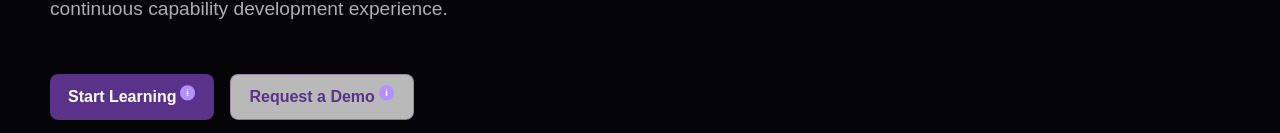
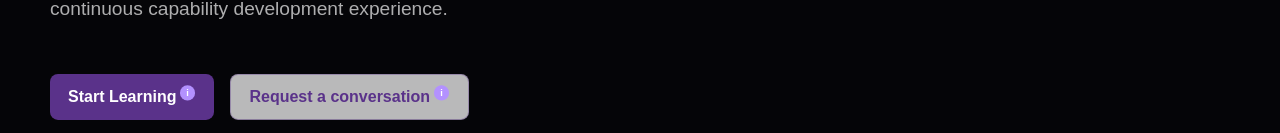
Before and after one commit to Puarg42/Branding-Page-aiio, a Next.js app: page /academy in a window 1280 px wide. Shown: the part 819-952 px from the top of the page. Built offline with nearby package versions, Linux system fonts and the light colour scheme; no server answers.

Commit message:
copy(site): rename demo ctas to conversation

```diff
--- a/app/academy/page.tsx
+++ b/app/academy/page.tsx
@@ -126,7 +126,7 @@ export default function AcademyPage() {
                 Start Learning <EditorialJumpArrow />
               </Link>
               <Link className="button secondary" href="/live-demo/kontakt">
-                Request a Demo <EditorialJumpArrow />
+                Request a conversation <EditorialJumpArrow />
               </Link>
             </EditorialCTAGroup>
           </div>
@@ -217,7 +217,7 @@ export default function AcademyPage() {
       <ExecutiveCTA
         copy="Every organization develops capability differently. The capability system they build is always the same: Organizational Intelligence."
         headline="Start developing Organizational Intelligence capabilities."
-        primary={{ href: "/live-demo/kontakt", label: "Request a Demo" }}
+        primary={{ href: "/live-demo/kontakt", label: "Request a conversation" }}
         secondary={{ href: "/platform", label: "Explore the Platform" }}
       />
 
--- a/app/blog/[slug]/page.tsx
+++ b/app/blog/[slug]/page.tsx
@@ -175,7 +175,7 @@ export default async function BlogArticlePage({ params }: BlogArticlePageProps)
             Explore the Platform
           </Link>
           <Link className="button secondary" href="/live-demo/kontakt">
-            Request a Demo
+            Request a conversation
           </Link>
         </div>
       </EditorialSection>
--- a/app/blog/page.tsx
+++ b/app/blog/page.tsx
@@ -192,7 +192,7 @@ export default async function BlogPage({ searchParams }: BlogPageProps) {
         />
         <div className="editorial-cta-group">
           <Link className="button" href="/live-demo/kontakt">
-            Request a Demo
+            Request a conversation
           </Link>
           <Link className="button secondary" href="/contact">
             Contact aiio
--- a/app/company/page.tsx
+++ b/app/company/page.tsx
@@ -346,7 +346,7 @@ export default function CompanyPage() {
           <h2>Help shape the future of Organizational Intelligence.</h2>
           <EditorialCTAGroup className="company-journey-actions" ariaLabel="Company actions">
             <Link className="button hero-button" href="/live-demo/kontakt">
-              Request a Demo <EditorialJumpArrow />
+              Request a conversation <EditorialJumpArrow />
             </Link>
             <Link className="button hero-button secondary" href="/partners">
               Become a Partner <EditorialJumpArrow />
--- a/app/contact/page.tsx
+++ b/app/contact/page.tsx
@@ -26,7 +26,7 @@ export default function ContactPage() {
           <div className="website-contact-panel">
             <p>Tell us what you want to understand, build or evaluate.</p>
             <Link className="website-final-button" href="/live-demo/kontakt">
-              Request Demo
+              Request a conversation
             </Link>
           </div>
         </div>
--- a/app/live-demo/kontakt/page.tsx
+++ b/app/live-demo/kontakt/page.tsx
@@ -98,9 +98,9 @@ export default function DemoKontaktPage() {
               themselves, identify where Organizational Intelligence creates
               value and decide what should happen next.
             </p>
-            <EditorialCTAGroup ariaLabel="Request demo action">
+            <EditorialCTAGroup ariaLabel="Request conversation action">
               <a className="request-demo-button" href="#request-demo-form">
-                Request a Conversation
+                Request a conversation
               </a>
             </EditorialCTAGroup>
           </div>
@@ -127,7 +127,7 @@ export default function DemoKontaktPage() {
                 next conversation.
               </p>
               <a className="request-demo-person-link" href="#request-demo-form">
-                Request a Conversation
+                Request a conversation
               </a>
             </div>
           </aside>
@@ -237,7 +237,7 @@ export default function DemoKontaktPage() {
               </span>
             </label>
             <button className="request-demo-submit" type="submit">
-              Request a Conversation
+              Request a conversation
             </button>
           </form>
       </EditorialSection>
@@ -261,7 +261,7 @@ export default function DemoKontaktPage() {
           </div>
       </EditorialSection>
       <EditorialNavigation
-        ariaLabel="Request demo sections"
+        ariaLabel="Request conversation sections"
         sections={requestDemoSectionNavigator}
       />
     </main>
--- a/app/page.tsx
+++ b/app/page.tsx
@@ -74,7 +74,7 @@ function Hero() {
             Explore the system
           </a>
           <a className="button hero-button secondary" href="/live-demo/kontakt">
-            Request a demo
+            Request a conversation
           </a>
         </EditorialCTAGroup>
       </div>
@@ -253,7 +253,7 @@ function ExecutiveCTA() {
         </div>
         <EditorialCTAGroup className="executive-cta-actions" ariaLabel="Executive actions">
           <a className="button hero-button" href="/live-demo/kontakt">
-            Request a demo
+            Request a conversation
           </a>
           <a className="button hero-button secondary" href="/platform">
             Explore the system
--- a/app/platform/page.tsx
+++ b/app/platform/page.tsx
@@ -389,7 +389,7 @@ export default function PlatformPage() {
       <ExecutiveCTA
         copy="Experience how the Organizational Intelligence System connects your organizational reality into one continuously evolving foundation."
         headline="See Organizational Intelligence in action."
-        primary={{ href: "/live-demo/kontakt", label: "Request a Demo" }}
+        primary={{ href: "/live-demo/kontakt", label: "Request a conversation" }}
         secondary={{ href: "/thinking/theory", label: "Explore the Theory" }}
       />
       <PlatformEditorialExperience />
--- a/app/resource-pages.tsx
+++ b/app/resource-pages.tsx
@@ -1215,7 +1215,7 @@ function BusinessImpactPage() {
       <ExecutiveCTA
         copy="Discover how organizations transform knowledge into measurable business capability."
         headline="Create measurable Organizational Intelligence."
-        primary={{ href: "/live-demo/kontakt", label: "Request a Demo" }}
+        primary={{ href: "/live-demo/kontakt", label: "Request a conversation" }}
         secondary={{ href: "/platform", label: "Explore the Platform" }}
       />
 
--- a/app/thinking/page.tsx
+++ b/app/thinking/page.tsx
@@ -108,7 +108,7 @@ export default function ThinkingPage() {
       <ExecutiveCTA
         copy="See how Organizational Intelligence becomes operational inside real organizations."
         headline="Turn theory into organizational reality."
-        primary={{ href: "/live-demo/kontakt", label: "Request a Demo" }}
+        primary={{ href: "/live-demo/kontakt", label: "Request a conversation" }}
         secondary={{ href: "/platform", label: "Explore the Platform" }}
       />
     </WebsiteArchitecturePage>
--- a/app/thinking/theory/page.tsx
+++ b/app/thinking/theory/page.tsx
@@ -196,7 +196,7 @@ export default function TheoryPage() {
           <ExecutiveCTA
             copy="See how Organizational Intelligence becomes operational inside real organizations."
             headline="Turn theory into organizational reality."
-            primary={{ href: "/live-demo/kontakt", label: "Request a Demo" }}
+            primary={{ href: "/live-demo/kontakt", label: "Request a conversation" }}
             secondary={{ href: "/platform", label: "Explore the Platform" }}
           />
         </div>
--- a/components/brand/TheoryLink.tsx
+++ b/components/brand/TheoryLink.tsx
@@ -13,7 +13,7 @@ const sourceLabels: Record<string, string> = {
   "/company": "Company",
   "/datenschutz": "Privacy",
   "/impressum": "Legal",
-  "/live-demo/kontakt": "Request Demo",
+  "/live-demo/kontakt": "Request a conversation",
   "/partners": "Partners",
   "/platform": "Platform",
   "/thinking": "Thinking",
```
